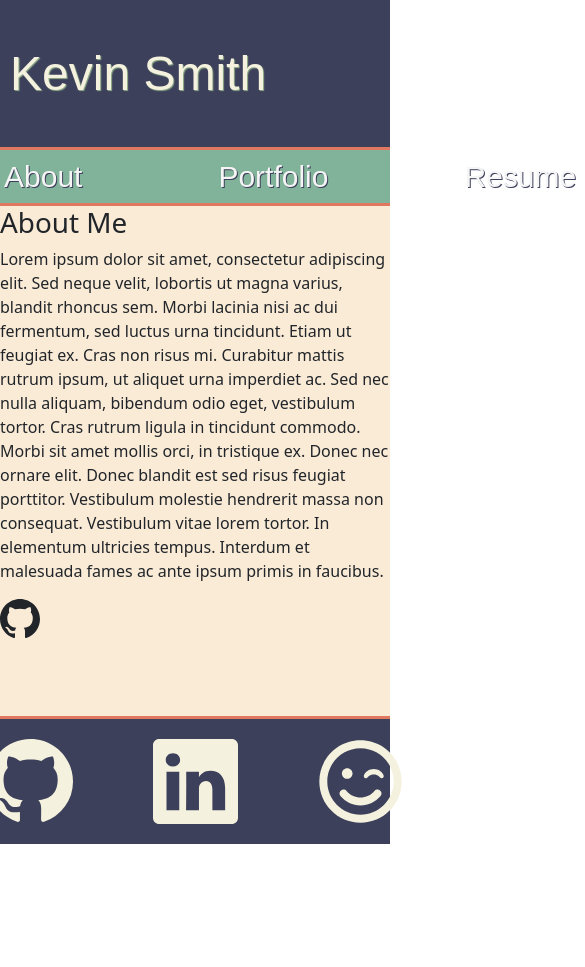
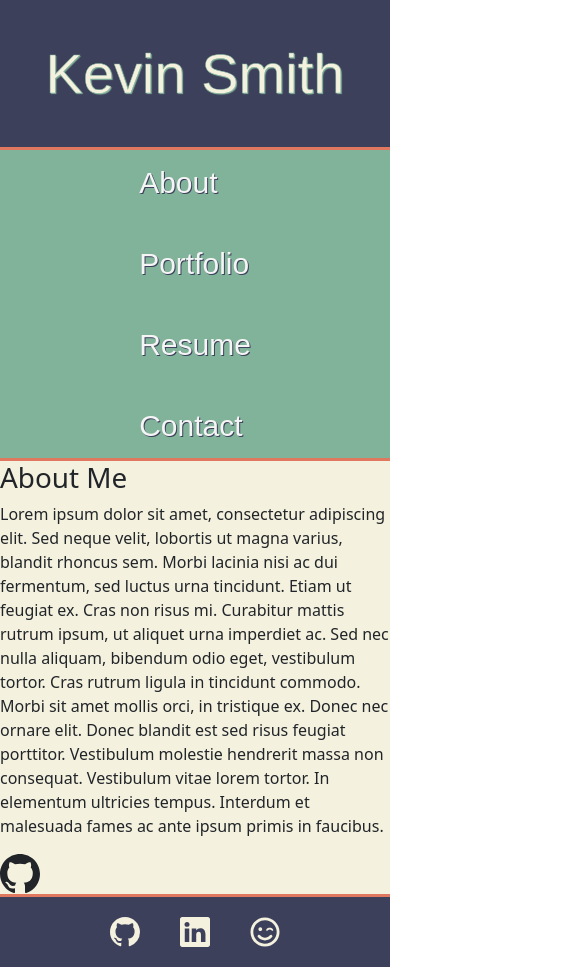
Before and after one commit to kevinsmithseven/professional-portfolio, a React (Vite) app: page / in a window 390 px wide. Shown: the top 967 px of the page, 585 px wide, since content can reach past the window. Before the commit the page ends 844 px from the top, so only its background shows below. Built offline with nearby package versions, Linux system fonts and the light colour scheme.

Commit message:
updating styling

```diff
--- a/index.html
+++ b/index.html
@@ -2,7 +2,7 @@
 <html lang="en">
   <head>
     <meta charset="UTF-8" />
-    <link rel="icon" type="image/svg+xml" href="/vite.svg" />
+    <!-- <link rel="icon" type="image/svg+xml" href="/vite.svg" /> -->
     <meta name="viewport" content="width=device-width, initial-scale=1.0" />
     <title>Kevin Smith - Developer</title>
   </head>
--- a/src/App.jsx
+++ b/src/App.jsx
@@ -10,7 +10,7 @@ function App() {
       display: 'flex',
       flexDirection: 'column',
       minHeight: '100vh',
-      backgroundColor: "antiquewhite"
+      backgroundColor: "#f4f1de"
     }}>
       <Header />
       <Navbar />
--- a/src/components/Footer.jsx
+++ b/src/components/Footer.jsx
@@ -8,13 +8,13 @@ export default function Footer() {
     return (
         <footer className='footer'>
             <a href='https://github.com/kevinsmithseven' target="_blank" rel="noopener noreferrer" aria-label="Link to Kevin Smith's Github profile">
-                <BsGithub size={85} />
+                <BsGithub />
             </a>
             <a href='https://www.linkedin.com/in/kevinsmithseven/' target="_blank" rel="noopener noreferrer" aria-label="Link to Kevin Smith's LinkedIn profile">
-                <BsLinkedin size={85} />
+                <BsLinkedin />
             </a>
             <a href='https://www.youtube.com/watch?v=dQw4w9WgXcQ' target="_blank" rel="noopener noreferrer" aria-label="Hello Rick">
-                <FaRegSmileWink size={85} />
+                <FaRegSmileWink />
             </a>
         </footer>
     );
--- a/src/styles/Footer.css
+++ b/src/styles/Footer.css
@@ -17,3 +17,21 @@
     color: #e0785f;
     /* Link hover color */
 }
+
+.footer a svg {
+    width: 85px;
+    /* Width for the SVG icon */
+    height: 85px;
+    /* Height for the SVG icon */
+}
+
+@media screen and (max-width: 768px) {
+    .footer a svg {
+        width: 30px;
+        height: 30px;
+    }
+
+    .footer a {
+        margin: 0 20px; /* Decreased margin for mobile screens */
+    }
+}
--- a/src/styles/Header.css
+++ b/src/styles/Header.css
@@ -1,21 +1,17 @@
 .header {
-    /* background-image: url(../images/headerImage.png);
-    background-size: cover; */
     background-color: #3d405B;
     border-bottom: 3px solid #e0785f;
     height: 150px;
     display: flex;
+    justify-content: center; /* Center children horizontally */
+    align-items: center; /* Center children vertically */
 }
 
 .header h1 {
-    height: 150px;
     margin: 0;
-    padding-top: 45px;
-    padding-left: 10px;
-    align-items: center;
     color: #f4f1de;
-    font-size: 3rem;
+    font-size: 3.5rem; /* Adjusted font size */
     font-family: Arial, Helvetica, sans-serif;
-    text-shadow: 1px 1px 1px #8FAD88;
-    -webkit-text-stroke: 2px 2px #8FAD88;
+    text-shadow: 1px 1px 1px #81b29a; /* Softer shadow */
+    -webkit-text-stroke: 0.5px #81b29a; /* Thinner stroke */
 }
--- a/src/styles/Navbar.css
+++ b/src/styles/Navbar.css
@@ -41,3 +41,20 @@
 .nav a:hover {
     background-color: #f2cc8f;
 }
+
+@media screen and (max-width: 768px) {
+    .nav {
+        flex-direction: column;
+        align-items: center;
+    }
+
+    .nav ul {
+        flex-direction: column;
+        gap: 1rem;
+    }
+
+    .nav a {
+        text-align: center;
+        padding: 10px;
+    }
+}
```
